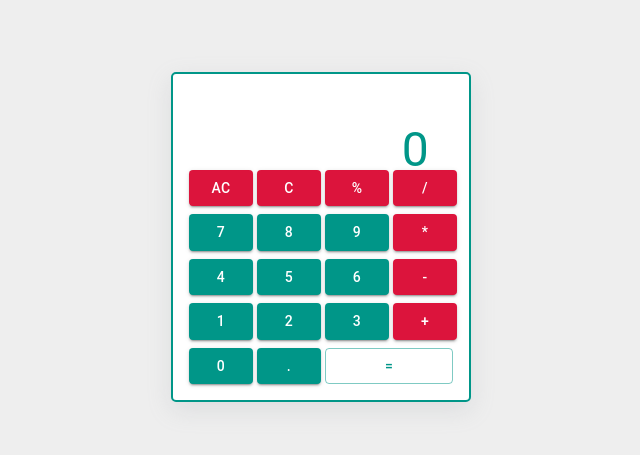
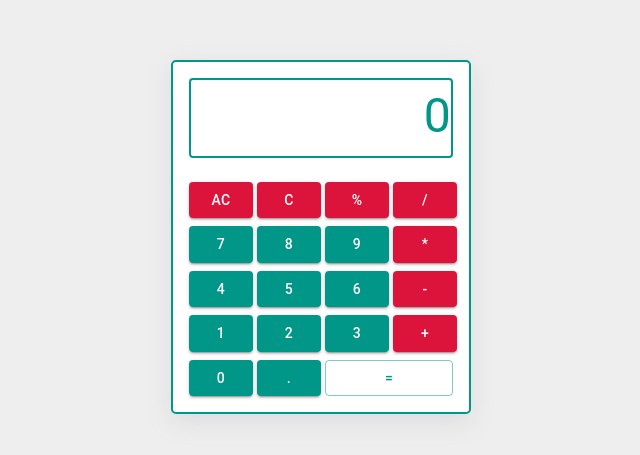
Before and after one commit to Andrew-Ingombe-bptn/calculator-app-andrew, a React (Create React App) app: page / in a window 1280 px wide. Shown: the part 163-618 px from the top of the page, without its empty margins (319-959 px from the left). Built offline with nearby package versions, Linux system fonts and the light colour scheme.

Commit message:
tweak display UI

```diff
--- a/src/components/Display.tsx
+++ b/src/components/Display.tsx
@@ -1,16 +1,28 @@
 import { styled } from "@mui/material";
+import React from "react";
 
 const DisplayContainer = styled("div")(({ theme }) => ({
   textAlign: "right",
-  padding: theme.spacing(3),
+  paddingLeft: theme.spacing(1),
   height: "5rem",
   width: "100%",
   fontSize: "3rem",
+  marginBottom: theme.spacing(3),
   color: theme.palette.primary.main,
 }));
 
-const Display = () => {
-  return <DisplayContainer>0</DisplayContainer>;
+type DisplayProps = {
+  currValue: string;
+};
+
+const Display: React.FC<DisplayProps> = ({ currValue }: DisplayProps) => {
+  return (
+    <DisplayContainer
+      sx={{ border: 2, borderRadius: 1, borderColor: "#009688" }}
+    >
+      {currValue}
+    </DisplayContainer>
+  );
 };
 
 export default Display;
```
